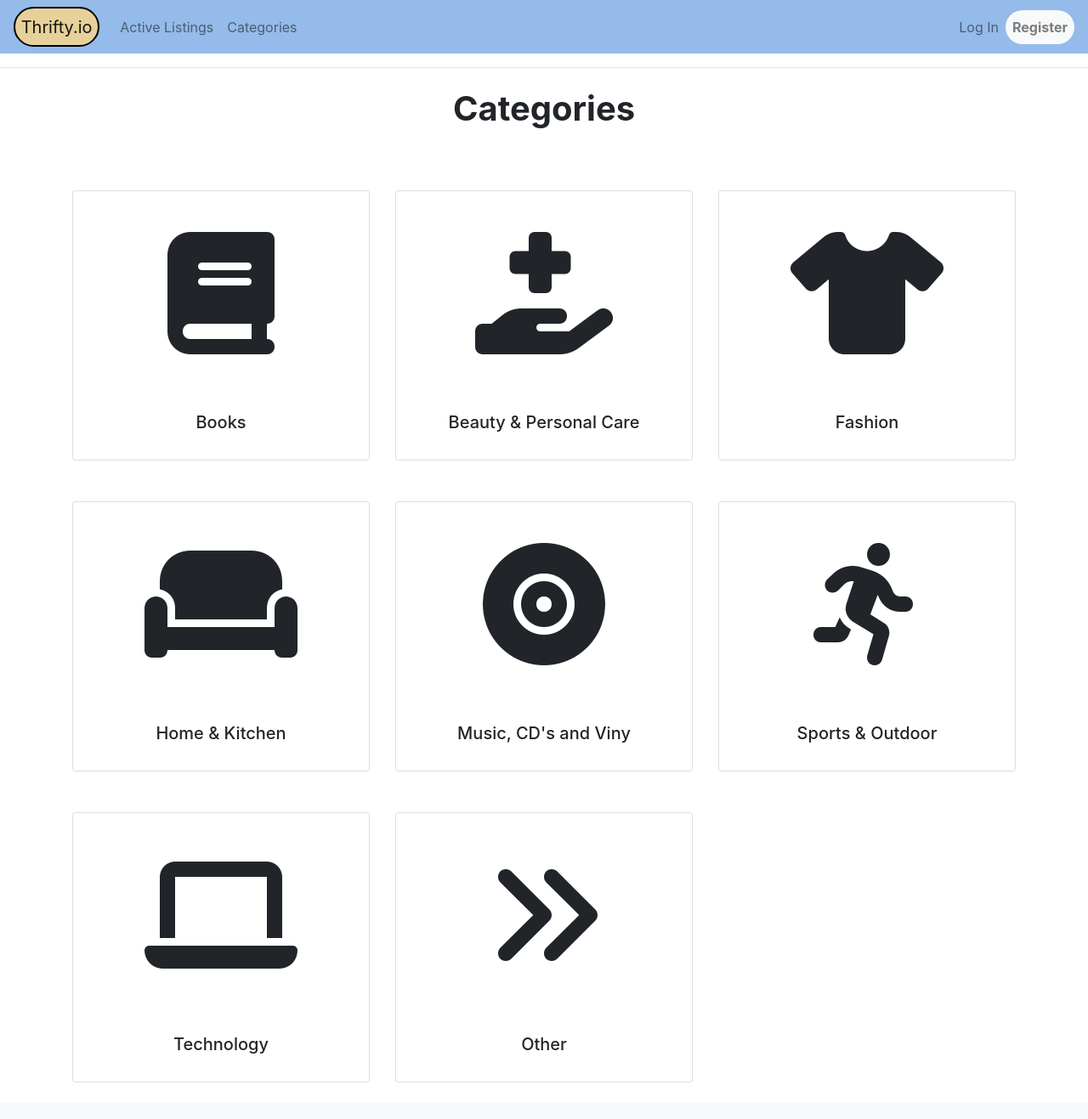
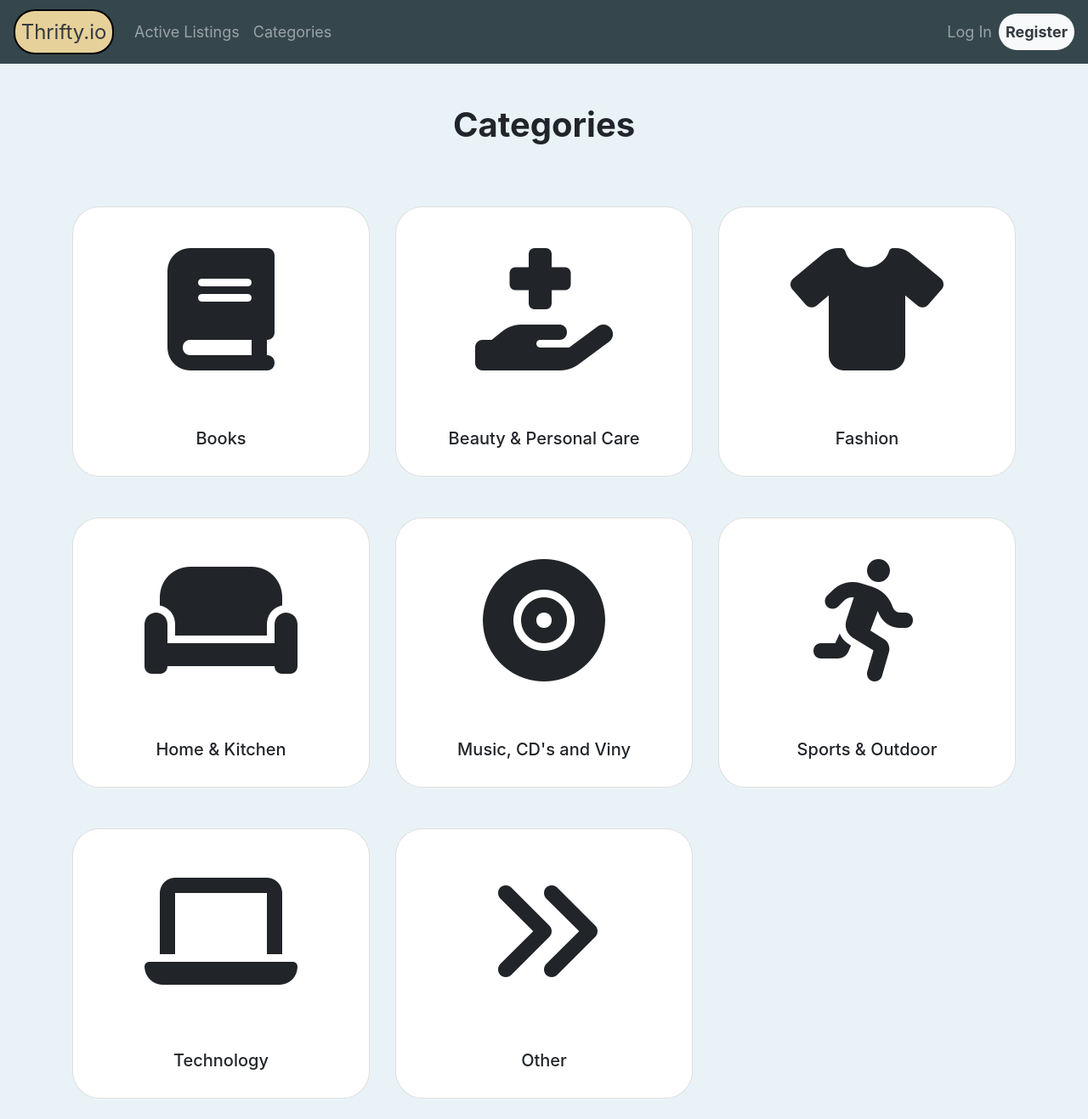
Before and after one commit to AndreiLesi/course_webProgramming, a Django app: page /categories in a window 1280 px wide. Shown: the whole page at 85% size. Before the commit the page ends 1274 px from the top, so only its background shows below. Run offline with Django 3.2, Linux system fonts and the light colour scheme; some libraries are stand-ins or nearby versions.

Commit message:
Added more styling to the HTML

```diff
--- a/Projekt_2/auctions/static/auctions/styles.css
+++ b/Projekt_2/auctions/static/auctions/styles.css
@@ -1,6 +1,15 @@
+body {
+    background-color: #e9f3f7;
+}
+
+/* Navigation Bar Settings  */
 nav {
-    width: 100%;
-    background-color: #94bbe9;
+    /* width: 100%; */
+    background-color: #35464d;
+}
+
+.nav-link {
+    font-size: large;
 }
 
 .navbar-brand {
@@ -8,6 +17,7 @@ nav {
     border-radius: 25px;
     padding: 5pt;
     background-color: #E7D19A;
+    font-size: x-large;
 }
 
 .img-class img, .img-details{
--- a/Projekt_2/auctions/templates/auctions/categories.html
+++ b/Projekt_2/auctions/templates/auctions/categories.html
@@ -1,13 +1,13 @@
 {% extends "auctions/layout.html" %}
 
 {% block body %}
-    <h1 class="display-5 text-center m-4 mb-5"> <strong> Categories </strong></h1>
+    <h1 class="display-5 text-center mb-5"> <strong> Categories </strong></h1>
 
     <div class="container">
         <div class="row">
             {% for category, label in categoriesAndIcons %}
             <div class="col-sm-6 col-md-4 my-4">
-                <div class="card">
+                <div class="card rounded">
                     <div class="card-img-top text-center">
                         <a href="{% url 'category' category %}" class="stretched-link"></a>
                         <i class="fas {{ label }} fa-9x card-img-top my-5"></i>
--- a/Projekt_2/auctions/templates/auctions/create.html
+++ b/Projekt_2/auctions/templates/auctions/create.html
@@ -2,9 +2,9 @@
 
 {% block body %}
 
-    <div class="row">
+    <div class="row mx-0">
         <div class="col-md-5 mx-auto">
-            <h1 class="display-4 text-center mb-5 font-weight-bold"> Create a new Listing</h1>
+            <h1 class="display-5 text-center mb-5 font-weight-bold"> Create a new Listing</h1>
 
             {% if message %}
                 <div class="alert alert-danger" role="alert">{{ message }}</div>
--- a/Projekt_2/auctions/templates/auctions/details.html
+++ b/Projekt_2/auctions/templates/auctions/details.html
@@ -2,8 +2,8 @@
 
 {% block body %}
 
-<section class="py-5">
-    <div class="container-fluid w-75">
+<section class="py-2">
+    <div class="container-fluid w-75 bg-white rounded p-5">
         <div class="row">
             <div class="col-lg-6 order-2 order-lg-1">
 
--- a/Projekt_2/auctions/templates/auctions/index.html
+++ b/Projekt_2/auctions/templates/auctions/index.html
@@ -1,7 +1,7 @@
 {% extends "auctions/layout.html" %}
 
 {% block body %}
-    <h1 class="display-5 text-center m-4 mb-5 font-weight-bold">
+    <h1 class="display-5 text-center mb-5 font-weight-bold">
     {% if viewType == 0 %}
         Active Listings
     {% elif viewType == 1 %}
@@ -12,8 +12,8 @@
     </h1>
 
     {% for listing in listings %}
-        <div class="container my-4 border border-secondary rounded">
-            <div class="row equal">
+        <div class="container my-4 border border-secondary rounded bg-white">
+            <div class="row equal py-2">
                 <div class="col-md-5 col-sd-12">
                     <a href="{% url 'details' listing.id %}" class="stretched-link">
                         <div class="img-class">
--- a/Projekt_2/auctions/templates/auctions/layout.html
+++ b/Projekt_2/auctions/templates/auctions/layout.html
@@ -10,10 +10,10 @@
     </head>
     <body>
         <!-- Nav-Bar Left side -->
-        <nav class="navbar navbar-expand-sm navbar-light sticky-top">
-            <a href="" class="navbar-brand">Thrifty.io</a>
+        <nav class="navbar navbar-expand-sm navbar-dark sticky-top mb-5">
+            <a href="{% url 'index' %}" class="navbar-brand text-dark">Thrifty.io</a>
             <div class="collapse navbar-collapse">
-                <ul class="navbar-nav mr-auto">
+                <ul class="navbar-nav mr-auto py-2">
                     <li class="nav-item">
                         <a class="nav-link" href="{% url 'index' %}">Active Listings</a>
                     </li>
@@ -44,13 +44,13 @@
                             <a class="nav-link" href="{% url 'login' %}">Log In</a>
                         </li>
                         <li class="nav-item nav-pills bg-light rounded">
-                            <a class="nav-link" href="{% url 'register' %}"><strong>Register</strong></a>
+                            <a class="nav-link text-dark" href="{% url 'register' %}"><strong>Register</strong></a>
                         </li>
                     {% endif %}
                 </ul>
             </div>
         </nav>
-        <hr>
+        <!-- <hr> -->
         {% block body %}
         {% endblock %}
     </body>
```
Also changed, not shown: Projekt_2/db.sqlite3.
